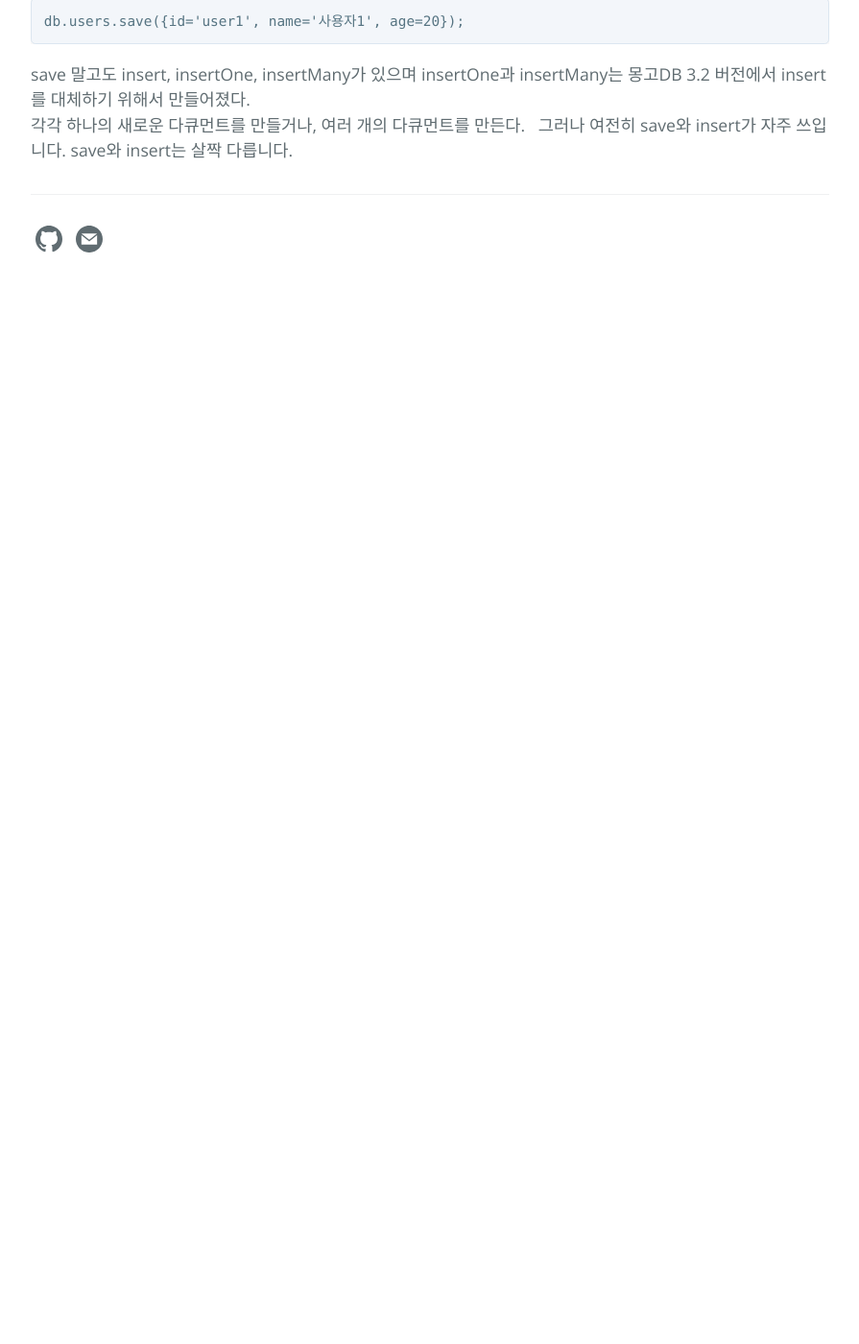
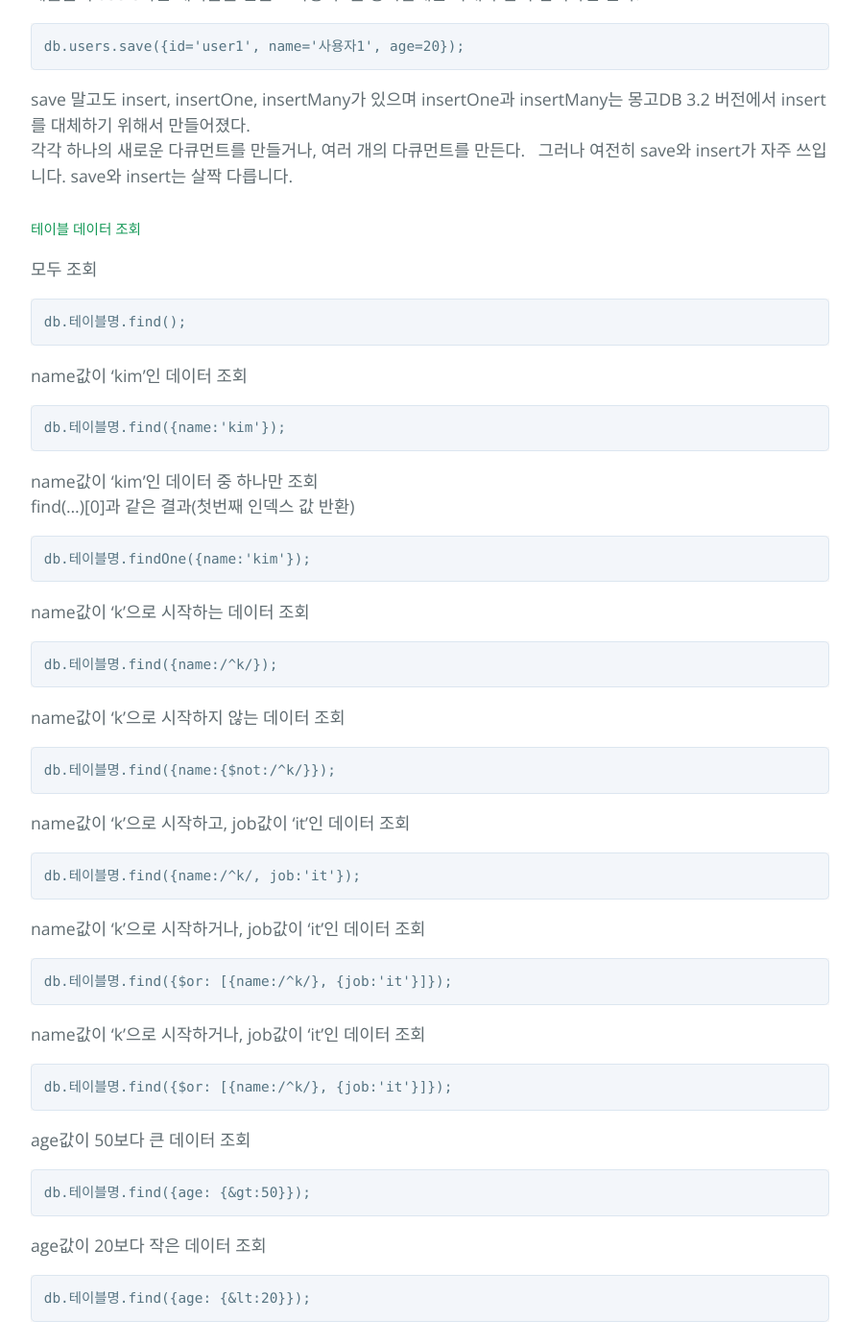
Before and after one commit to zzingyuna/test_site.github.io, a Jekyll site: the page built from _posts/2018-03-28-mongoDB.md, in a window 1280 px wide and 1400 px high, scrolled down 2694 px. Shown: the whole window at 96% size, without its empty margins (192-1087 px from the left). Built offline with Jekyll 4.4.1, drawn with Linux system fonts in a browser that asks for light colours; before the commit the page ends 3011 px from its top, so only the background shows below that.

Commit message:
Update 2018-03-28-mongoDB.md

````diff
--- a/_posts/2018-03-28-mongoDB.md
+++ b/_posts/2018-03-28-mongoDB.md
@@ -11,6 +11,7 @@ layout: post
 5. [서비스 시작](#no5)
 6. [데이터베이스](#no6)
 7. [테이블 데이터 입력](#no7)
+8. [테이블 데이터 조회](#no8)
 
 
 <a name="no1"/>
@@ -106,3 +107,58 @@ save 말고도 insert, insertOne, insertMany가 있으며
 insertOne과 insertMany는 몽고DB 3.2 버전에서 insert를 대체하기 위해서 만들어졌다.
 각각 하나의 새로운 다큐먼트를 만들거나, 여러 개의 다큐먼트를 만든다.
 그러나 여전히 save와 insert가 자주 쓰입니다. save와 insert는 살짝 다릅니다.
+
+
+
+<a name="no8"/>
+##### 테이블 데이터 조회
+모두 조회
+```
+db.테이블명.find();
+```
+
+name값이 'kim'인 데이터 조회
+```
+db.테이블명.find({name:'kim'});
+```
+
+name값이 'kim'인 데이터 중 하나만 조회
+find(...)[0]과 같은 결과(첫번째 인덱스 값 반환)
+```
+db.테이블명.findOne({name:'kim'});
+```
+
+name값이 'k'으로 시작하는 데이터 조회
+```
+db.테이블명.find({name:/^k/});
+```
+
+name값이 'k'으로 시작하지 않는 데이터 조회
+```
+db.테이블명.find({name:{$not:/^k/}});
+```
+
+name값이 'k'으로 시작하고, job값이 'it'인 데이터 조회
+```
+db.테이블명.find({name:/^k/, job:'it'});
+```
+
+name값이 'k'으로 시작하거나, job값이 'it'인 데이터 조회
+```
+db.테이블명.find({$or: [{name:/^k/}, {job:'it'}]});
+```
+
+name값이 'k'으로 시작하거나, job값이 'it'인 데이터 조회
+```
+db.테이블명.find({$or: [{name:/^k/}, {job:'it'}]});
+```
+
+age값이 50보다 큰 데이터 조회
+```
+db.테이블명.find({age: {&gt:50}});
+```
+
+age값이 20보다 작은 데이터 조회
+```
+db.테이블명.find({age: {&lt:20}});
+```
````
